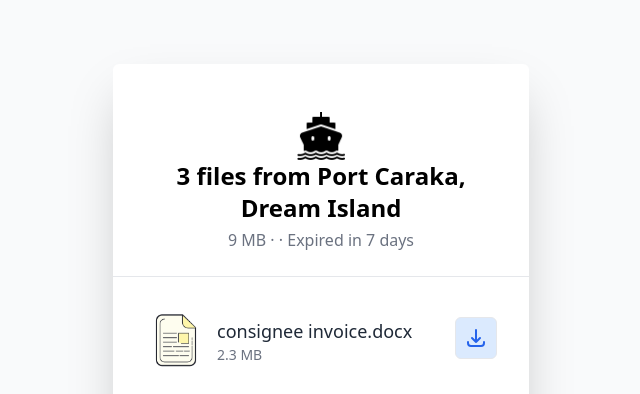
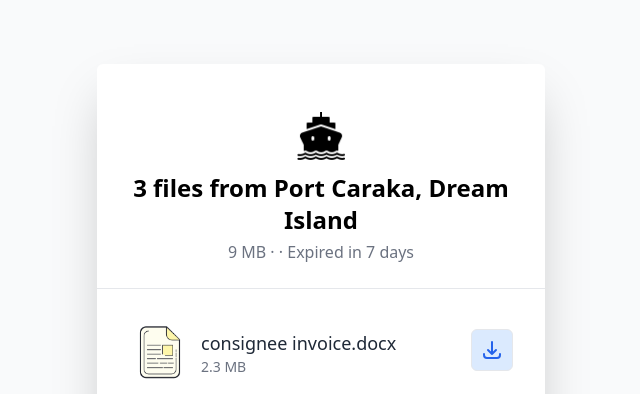
Before and after one commit to iotti0/send-files, a website: page public/index.html in a window 1280 px wide. Shown: the top 394 px of the page, without its empty margins (319-959 px from the left). Drawn offline with Linux system fonts and the light colour scheme.

Commit message:
add margin auto

```diff
--- a/public/index.html
+++ b/public/index.html
@@ -10,11 +10,17 @@
   </head>
   <body>
     <div class="bg-gray-50 flex flex-col items-center">
-      <div class="mt-16 bg-white w-104 font-sans rounded-md shadow-2xl">
+      <div
+        class="mt-16 bg-white max-w-md mx-auto font-sans rounded-md shadow-2xl"
+      >
         <div
           class="pt-12 pb-6 px-8 text-center border-b flex flex-col items-center"
         >
-          <img class="w-12 h-12" src="/public/images/icon-ship2.png" alt="" />
+          <img
+            class="w-12 h-12 mb-3"
+            src="/public/images/icon-ship2.png"
+            alt=""
+          />
           <h1 class="text-2xl font-bold">
             3 files from Port Caraka, Dream Island
           </h1>
```
Also changed, not shown: public/build/tailwind.css.
